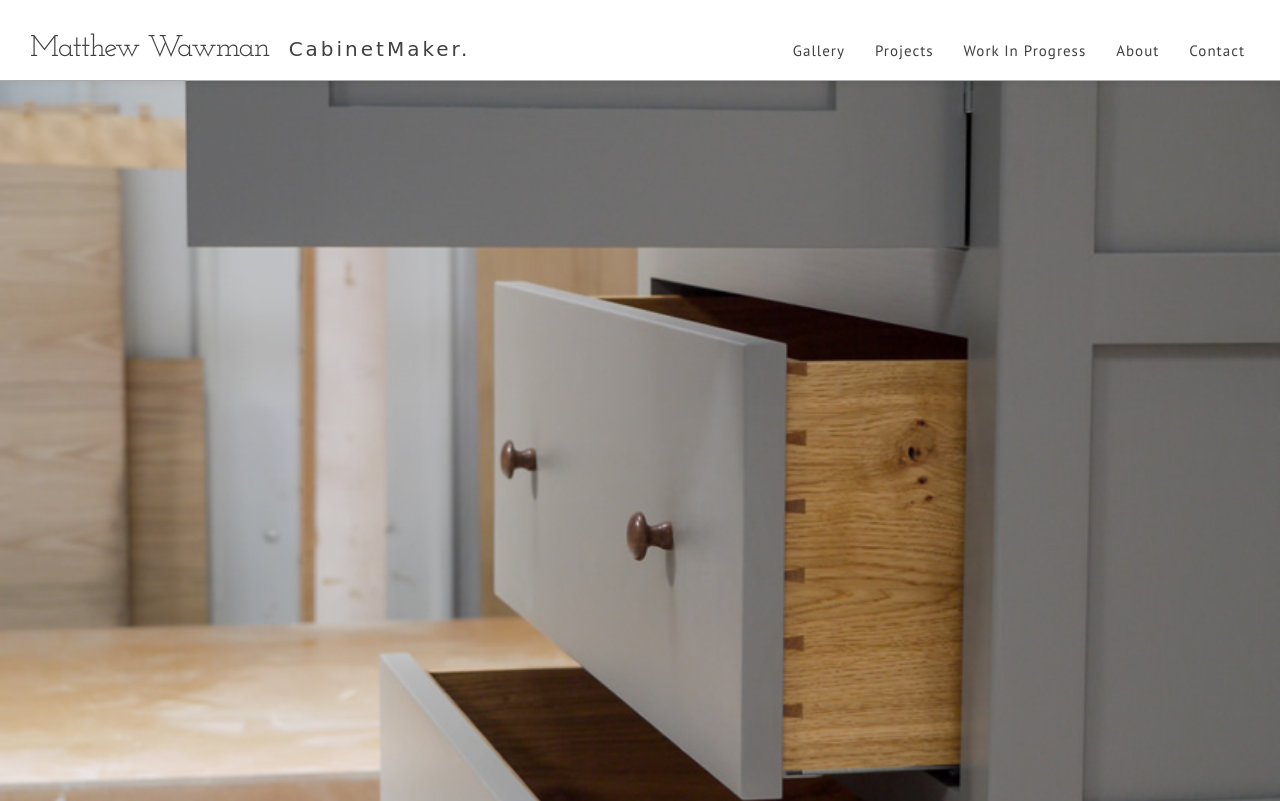
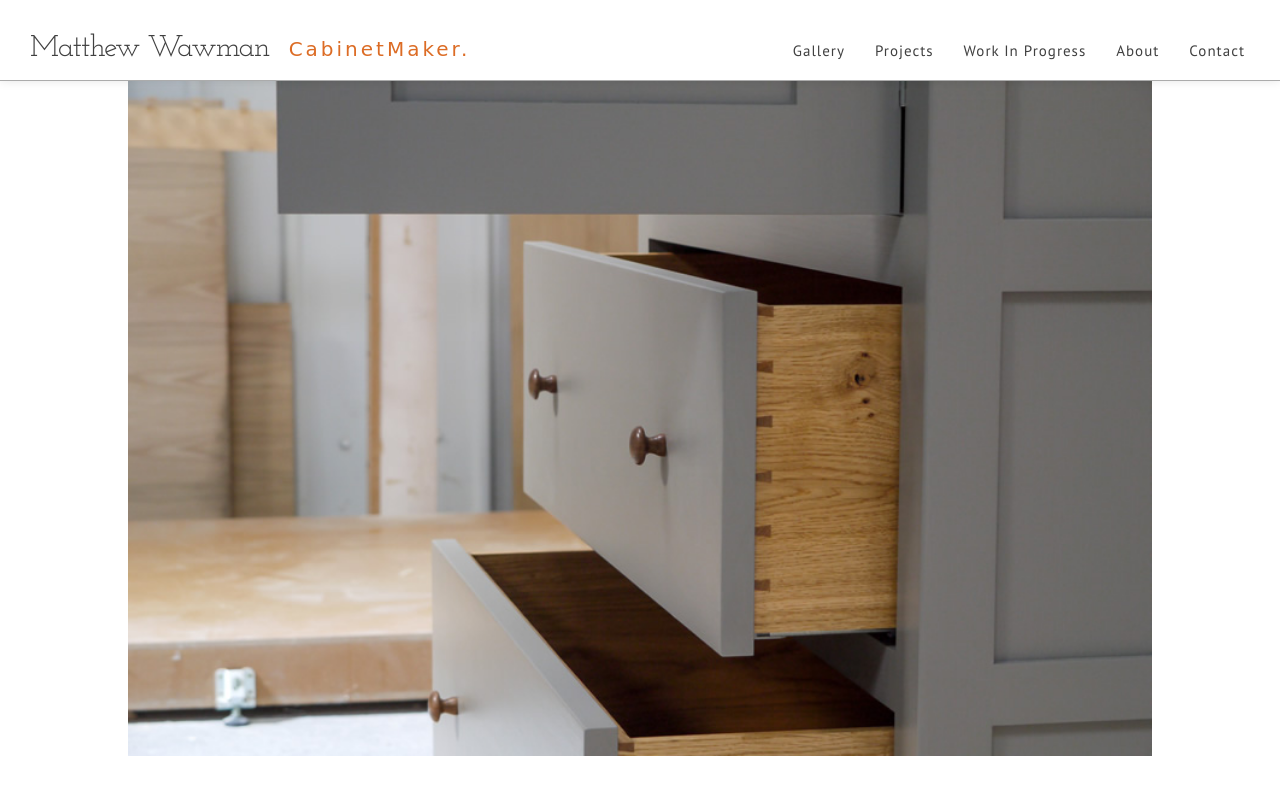
Before and after one commit to wawmsey7/mysite, a plain HTML site: page index.html in a window 1280 px wide. Drawn offline with Linux system fonts and the light colour scheme; a web font is replaced by a local one.

Commit message:
Update mysite.css

```diff
--- a/mysite.css
+++ b/mysite.css
@@ -85,7 +85,7 @@ body, html{
 }
 
 .picture{
-    width:100%;
+    width:80%;
 /*width:auto;*/
 /*    height:100%;*/
 
@@ -176,6 +176,8 @@ body, html{
 
     font-size: 20px;
     letter-spacing: 3px;
+    color:#dc6c25;
+/*    color:#d26622;*/
 }
 
 
@@ -221,13 +223,3 @@ a {
     text-transform: capitalize;
 
 }
-
-
-
-/*#menuitemsA{*/
-/*    position:absolute;*/
-/*    left:50;*/
-/*    height:100%;*/
-/*    margin:0px;*/
-/*    padding:0px;*/
-/*}*/
```
